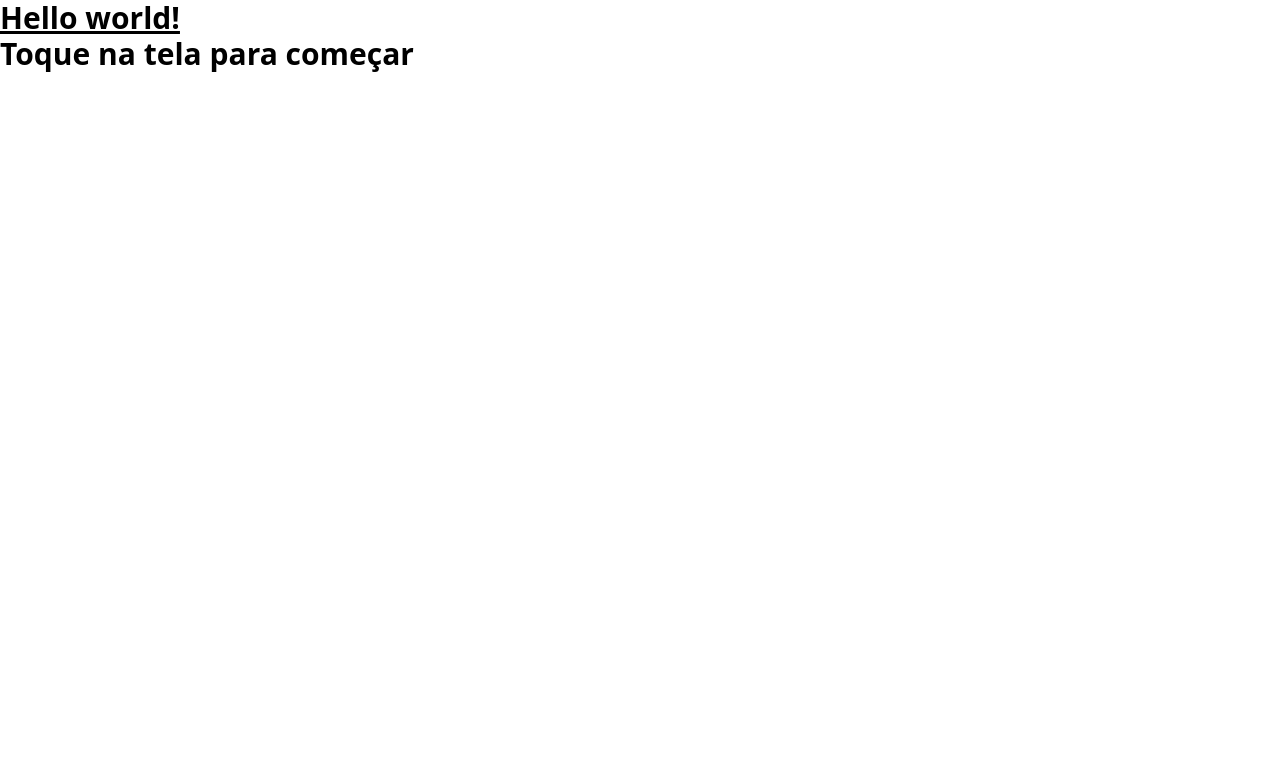
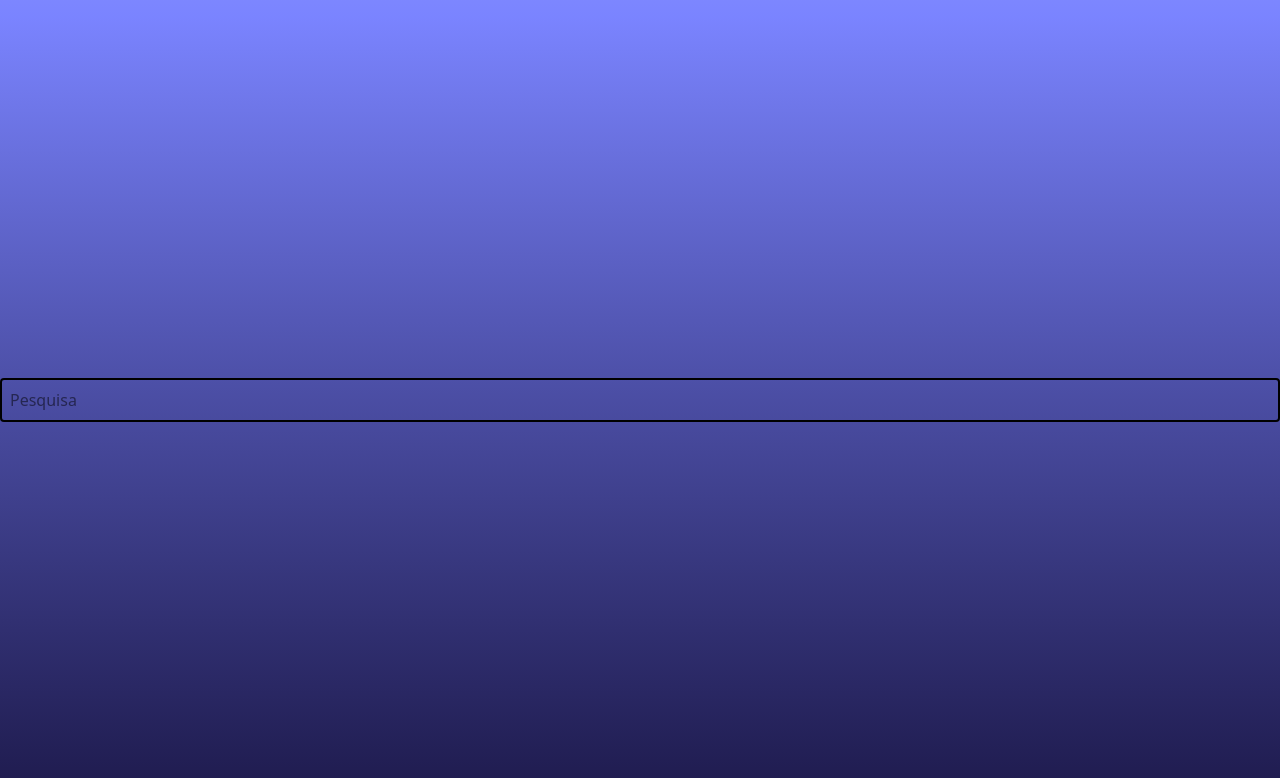
Before and after one commit to degu0/Feira-front-totem, a React (Vite) app: page / in a window 1280 px wide. Shown: the top 778 px of the page. Built offline with nearby package versions, Linux system fonts and the light colour scheme.

Commit message:
Primeiras alterações no codigo

```diff
--- a/index.html
+++ b/index.html
@@ -5,7 +5,7 @@
     <link rel="icon" type="image/svg+xml" href="/vite.svg" />
     <link href="/src/index.css" rel="stylesheet">
     <meta name="viewport" content="width=device-width, initial-scale=1.0" />
-    <title>Vite + React + TS</title>
+    <title>Totem</title>
   </head>
   <body>
     <div id="root"></div>
--- /dev/null
+++ b/src/components/CustomSelect/index.tsx
@@ -0,0 +1,7 @@
+export function CustomSelect() {
+    return (
+        <div>
+            <h2></h2>
+        </div>
+    )
+}
--- /dev/null
+++ b/src/components/InputSearch/index.tsx
@@ -0,0 +1,12 @@
+export function InputSearch() {
+  return (
+    <>
+      <input
+        type="text"
+        name="inputSearch"
+        placeholder="Pesquisa"
+        className="border-2 border-black rounded text-black w-full p-2"
+      />
+    </>
+  );
+}
--- a/src/pages/Home.tsx
+++ /dev/null
@@ -1,8 +0,0 @@
-export function Home() {
-  return (
-    <div>
-      <h1 className="text-3xl font-bold underline">Hello world!</h1>
-      <h1 className="text-3xl font-bold">Toque na tela para começar</h1>
-    </div>
-  );
-}
--- /dev/null
+++ b/src/pages/Home/index.tsx
@@ -0,0 +1,15 @@
+import logo from "../../../public/logo.png";
+
+export function Home() {
+  return (
+    <div className="w-screen h-screen flex items-start justify-center bg-gradient-to-t from-indigo-950 to-indigo-400">
+      <div className="m-5 bg-white rounded h-[90%] w-[90%] flex flex-col items-center shadow-xl">
+        <img src={logo} alt="Logo" className="w-20" />
+        <div>
+          <p>Seja Bem Vindo! O que você deseja?</p>
+        </div>
+
+      </div>
+    </div>
+  );
+}
--- /dev/null
+++ b/src/pages/TouchScreen/index.tsx
@@ -0,0 +1,15 @@
+import { NavLink } from "react-router-dom";
+import { InputSearch } from "../../components/InputSearch";
+
+export function TouchScreen() {
+  return (
+    <div className="bg-gradient-to-t from-indigo-950 to-indigo-400">
+      <NavLink
+        to="/Home"
+        className="w-screen h-screen flex justify-center items-center text-center text-white"
+      >
+        <InputSearch />
+      </NavLink>
+    </div>
+  );
+}
--- a/src/routes/index.tsx
+++ b/src/routes/index.tsx
@@ -1,10 +1,12 @@
 import { Route, Routes } from "react-router-dom";
 import { Home } from "../pages/Home";
+import { TouchScreen } from "../pages/TouchScreen";
 
 export function AppRouter() {
     return(
         <Routes>
-            <Route path="/" element={<Home />} />
+            <Route path="/" element={<TouchScreen />} />
+            <Route path="/Home" element={<Home />} />
         </Routes>
     )
 }
```
Also changed, not shown: public/logo.png (added).
